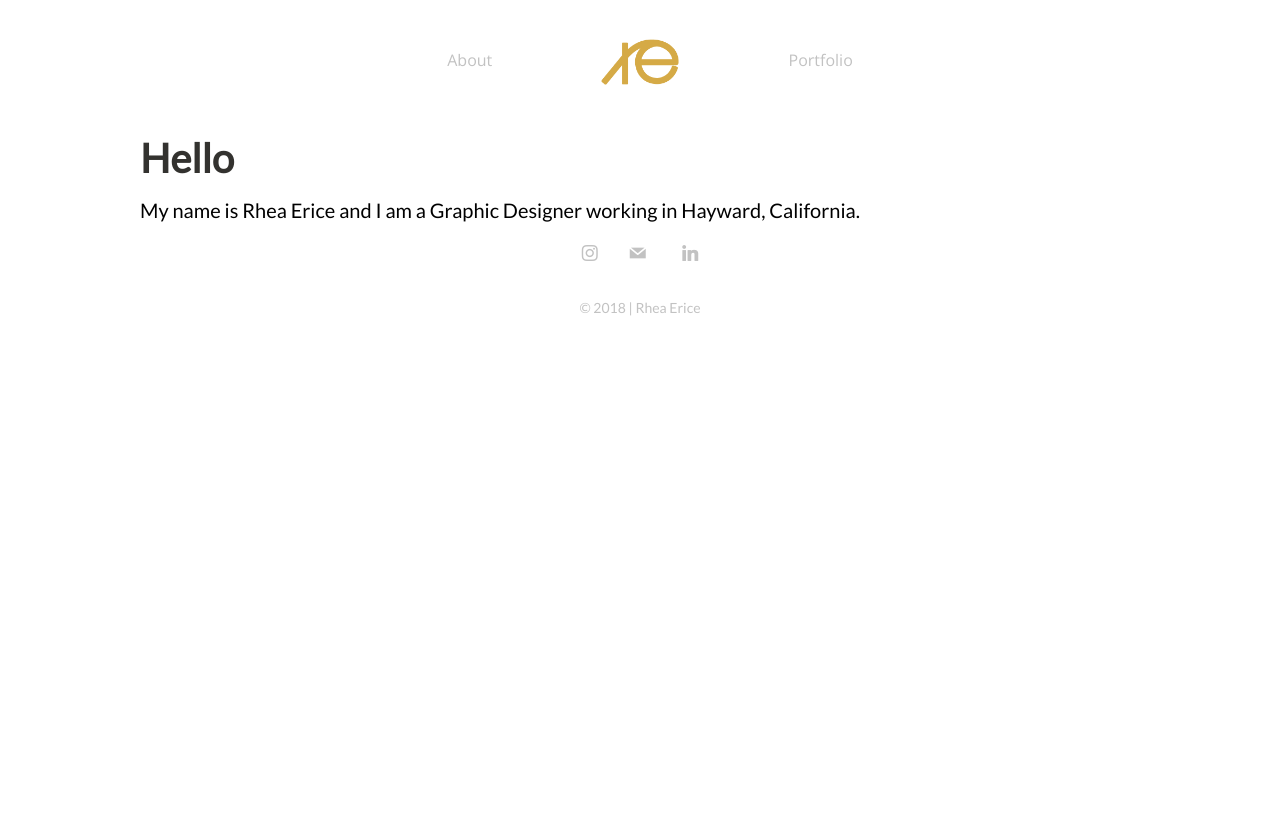
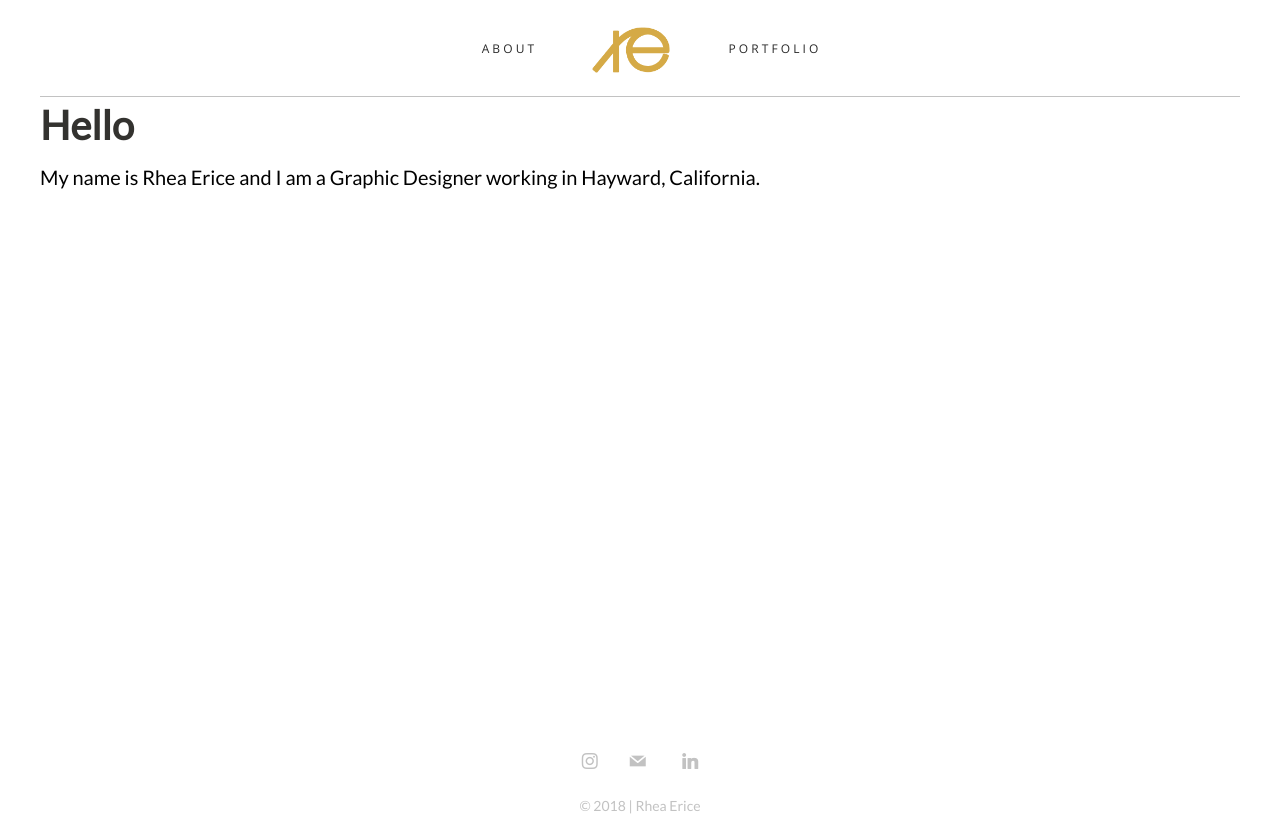
Before and after one commit to rheaerice/rheaerice-website, a plain HTML site: page pages/about.html in a window 1280 px wide. Drawn offline with nearby package versions, Linux system fonts and the light colour scheme; some icons are missing; files whose address does not match are found by name.

Commit message:
complete header

```diff
--- a/css/app.css
+++ b/css/app.css
@@ -131,31 +131,42 @@ h3 {
 }
 
 header {
+  text-decoration: none;
+  text-align: center;
   margin: auto;
+  border-bottom: 1px solid #C2C2C2;
+  width: 100%;
 
 }
 
 nav {
   font-family: 'Open Sans', sans-serif;
-  color: #C2C2C2;
+  font-size: 12px;
+  color: #292929;
+  text-transform: capitalize;
+  font-stretch: expanded;
 }
+
 
 li {
   display: inline-block;
-  padding: 2px;
-  margin: 20px 50px 10px 50px;
+  padding: 0px;
+  margin: 10px 27px -10px 27px;
+}
+
+
+
+.menunavigation a:link, a:visited {
+    text-align: center;
+    text-decoration: none;
+    display: inline-block;
+    color: #292929;
 
 
 }
-
-.menunavigation a:link, a:visited {
-  text-align: center;
-    text-decoration: none;
-    display: inline-block;
-    color: #C2C2C2;
-}
 .menunavigation a:hover, a:active {
   color: #d5aa46;
+
 }
 /*.menu li {
   display: inline-block;
@@ -183,6 +194,10 @@ nav {
 }*/
 
 /*end of header*/
+.about {
+
+}
+
 
 h4  {
   font-family: 'Lato', sans-serif;
@@ -190,7 +205,7 @@ h4  {
   color: #33322F;
   font-size: 40px;
   text-align: left;
-  margin-left: 100px;
+
 }
 
 p {
@@ -198,7 +213,7 @@ p {
   color: black;
   font-size: 20px;
   text-align: left;
-  margin-left: 100px;
+
 }
 
 
@@ -211,7 +226,7 @@ h6 {
   color: #C2C2C2;
   font-size: 14px;
   margin:  auto;
-  margin-top: 30px;
+  margin-top: 20px;
   margin-bottom: 45px;
 }
 
@@ -219,6 +234,12 @@ footer {
   margin: auto;
   text-decoration: none;
   text-align: center;
+  position: absolute;
+   bottom: 0;
+   left: 0;
+   right: 0;
+   width: 100%;
+   height: 50px;
 }
 
 
--- a/pages/about.html
+++ b/pages/about.html
@@ -18,17 +18,17 @@
       <div class="grid-x grid-padding-x">
 
         <header>
-          <nav class="menunavigation cell large-12">
+          <nav class="menunavigation cell large-12 small-12">
             <ul>
-              <li><a href="about.html">About</a></li>
-              <li><a href="../index.html"><img src="../images/rhea-icon.png" alt="Rhea Erice" style="width:80px;height:80px;border:0"></a></li>
-              <li><a href="portfolio.html">Portfolio</a></li>
+              <li><a href="about.html">A B O U T</a></li>
+              <li><a class="hide-for-small-only" href="../index.html"><img src="../images/rhea-icon.png" alt="Rhea Erice" style="width:80px;height:80px;border:0"></a></li>
+              <li><a href="portfolio.html">P O R T F O L I O</a></li>
             </ul>
           </nav>
         </header>
 
 
-        <div class="large-12 small-12">
+        <div class="about large-12 small-12">
           <div class="large-6">
             <h4>Hello</h4>
             <p>My name is Rhea Erice and I am a Graphic Designer working in Hayward, California.</p>
```
